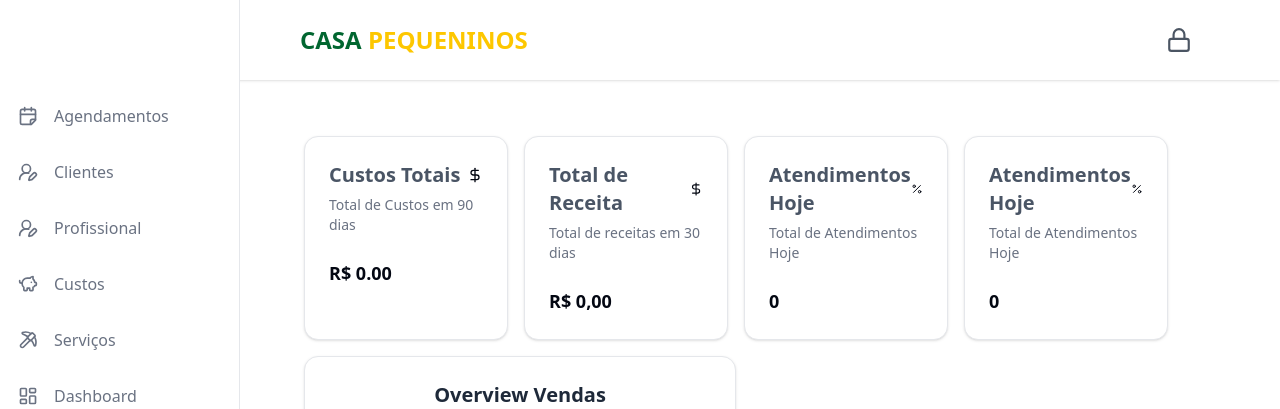
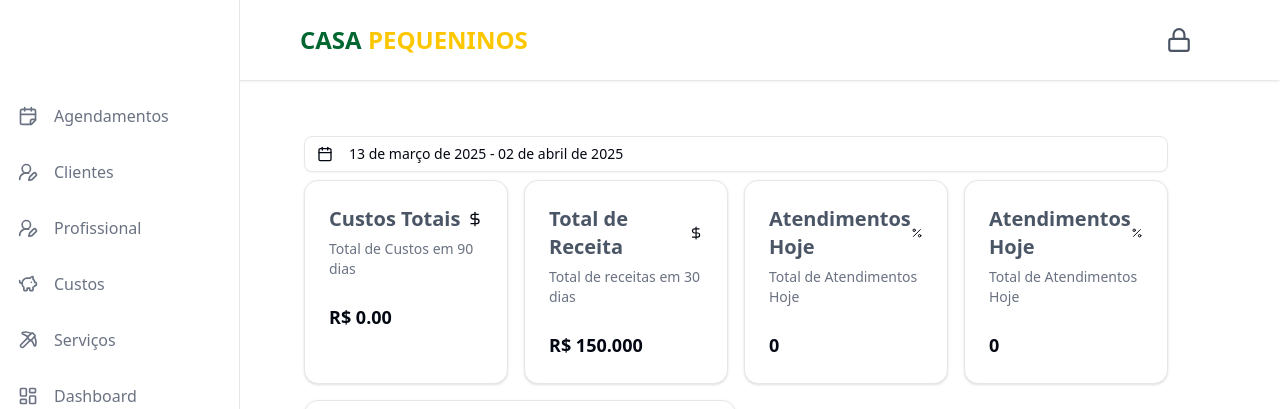
Before and after one commit to PereiraMatheuSilva/dashpequeninos, a Next.js app: page /dashboard/relatorio in a window 1280 px wide. Shown: the top 409 px of the page. Built offline with nearby package versions, Linux system fonts and the light colour scheme; no server answers; the database is empty.

Commit message:
create dashboard

```diff
--- a/package.json
+++ b/package.json
@@ -16,6 +16,7 @@
     "@prisma/client": "^6.4.1",
     "@radix-ui/react-dialog": "^1.1.6",
     "@radix-ui/react-label": "^2.1.2",
+    "@radix-ui/react-popover": "^1.1.6",
     "@radix-ui/react-slot": "^1.1.2",
     "@radix-ui/react-tooltip": "^1.1.8",
     "@tailwindcss/vite": "^4.0.9",
@@ -30,6 +31,7 @@
     "next": "15.2.0",
     "next-auth": "^4.24.11",
     "react": "^19.0.0",
+    "react-day-picker": "^8.10.1",
     "react-dom": "^19.0.0",
     "react-hook-form": "^7.54.2",
     "react-icons": "^5.5.0",
--- a/src/app/dashboard/relatorio/page.tsx
+++ b/src/app/dashboard/relatorio/page.tsx
@@ -1,33 +1,111 @@
+'use client'
+
+import * as React from "react"
 import ChartOverView from '@/components/chart';
-import { Card, CardContent, CardDescription, CardHeader, CardTitle } from '@/components/ui/card';
-import { DollarSign, DollarSignIcon, Percent, Users } from 'lucide-react';
-import prismaCliente from '@/lib/prisma';
+import {
+  Card,
+  CardContent,
+  CardDescription,
+  CardHeader,
+  CardTitle
+} from '@/components/ui/card';
+import { cn } from "@/lib/utils"
+import { Button } from "@/components/ui/button"
+import { Calendar } from "@/components/ui/calendar"
+import {
+  Popover,
+  PopoverContent,
+  PopoverTrigger,
+} from "@/components/ui/popover"
+import { DollarSign, DollarSignIcon, Percent, Calendar as CalendarIcon } from 'lucide-react';
+import { format, addDays } from "date-fns"
+import { DateRange } from "react-day-picker"
+import { ptBR } from "date-fns/locale"  // Adicionando suporte ao português
+import { api } from '@/lib/api';
+import { useState, useEffect } from 'react';
 
-export default async function Relatorio() {
+export function DatePickerWithRange({ date, setDate }: { date: DateRange | undefined; setDate: React.Dispatch<React.SetStateAction<DateRange | undefined>> }) {
+
+  return (
+    <div className="grid gap-2">
+      <Popover>
+        <PopoverTrigger asChild>
+          <Button
+            id="date"
+            variant="outline"
+            className={cn("w-full justify-start text-left font-normal", !date && "text-muted-foreground")}
+          >
+            <CalendarIcon className="mr-2 h-4 w-4" />
+            {date?.from ? (
+              date.to ? (
+                <>
+                  {format(date.from, "dd 'de' LLLL 'de' yyyy", { locale: ptBR })} -{" "}
+                  {format(date.to, "dd 'de' LLLL 'de' yyyy", { locale: ptBR })}
+                </>
+              ) : (
+                format(date.from, "dd 'de' LLLL 'de' yyyy", { locale: ptBR })
+              )
+            ) : (
+              <span>Selecione uma data</span>
+            )}
+          </Button>
+        </PopoverTrigger>
+        <PopoverContent className="w-auto p-0" align="start">
+          <Calendar
+            locale={ptBR}
+            initialFocus
+            mode="range"
+            defaultMonth={new Date()}
+            selected={date}
+            onSelect={(range) => setDate(range || undefined)}
+            numberOfMonths={2}
+          />
+        </PopoverContent>
+      </Popover>
+    </div>
+  );
+}
+
+
+export default function Relatorio() {
+  const [date, setDate] = React.useState<DateRange | undefined>({
+    from: new Date(),
+    to: addDays(new Date(), 20),
+  });
+
+  const [totalAtendimentos, setTotalAtendimentos] = useState<number | null>(null);
+
+  async function fetchAtendimentos(startDate?: Date, endDate?: Date) {
+    if (!startDate || !endDate) return;
+
     try {
-    const appointments = await prismaCliente.appointment.findMany({
-      where: {
-        date: {
-          gte: new Date('2025-02-01'),
-          lte: new Date('2025-03-12'),
-        },
+      const response = await api.get("/api/dashboard/total-atendimentos", {
+        params: {
+          startDate: startDate.toISOString(),
+          endDate: endDate.toISOString(),
         },
       });
 
-    const receitaTotal = appointments.reduce((total, appointment) => total + appointment.value, 0);
+      setTotalAtendimentos(response.data.totalAtendimentos);
+    } catch (error) {
+      console.error("Erro ao buscar atendimentos:", error);
+    }
+  }
 
-    const totalAtendimentos = await prismaCliente.appointment.count({
-      where: {
-        date: {
-          gte: new Date('2025-02-01'),
-          lte: new Date('2025-03-12'),
-        },
-      },
-    });
+  useEffect(() => {
+    if (date?.from && date?.to) {
+      fetchAtendimentos(date.from, date.to);
+    }
+  }, [date]);
 
 
   return (
     <main className='p-4'>
+      <section className='grid-cols-1 mb-2'>
+        <DatePickerWithRange date={date} setDate={setDate} />
+
+      </section>
+
       <section className='grid grid-cols-2 lg:grid-cols-4 gap-4'>
         <Card>
           <CardHeader>
@@ -60,7 +138,7 @@ export default async function Relatorio() {
           </CardHeader>
           <CardContent>
             <p className='text-base sm:text-lg font-bold'>
-                R$ {receitaTotal.toLocaleString('pt-BR', { minimumFractionDigits: 2, maximumFractionDigits: 2 })}
+              R$ 150.000
             </p>
           </CardContent>
         </Card>
@@ -101,16 +179,8 @@ export default async function Relatorio() {
       </section>
 
       <section className='mt-4 flex flex-col md:flex-row gap-4'>
-          <ChartOverView></ChartOverView>
+        <ChartOverView />
       </section>
     </main>
   );
-  } catch (error) {
-    console.error('Erro ao buscar dados:', error);
-    return (
-      <main className='p-4'>
-        <p>Erro ao carregar dados do relatório.</p>
-      </main>
-    );
 }
-}
--- /dev/null
+++ b/src/components/ui/calendar.tsx
@@ -0,0 +1,75 @@
+"use client"
+
+import * as React from "react"
+import { ChevronLeft, ChevronRight } from "lucide-react"
+import { DayPicker } from "react-day-picker"
+
+import { cn } from "@/lib/utils"
+import { buttonVariants } from "@/components/ui/button"
+
+function Calendar({
+  className,
+  classNames,
+  showOutsideDays = true,
+  ...props
+}: React.ComponentProps<typeof DayPicker>) {
+  return (
+    <DayPicker
+      showOutsideDays={showOutsideDays}
+      className={cn("p-3", className)}
+      classNames={{
+        months: "flex flex-col sm:flex-row gap-2",
+        month: "flex flex-col gap-4",
+        caption: "flex justify-center pt-1 relative items-center w-full",
+        caption_label: "text-sm font-medium",
+        nav: "flex items-center gap-1",
+        nav_button: cn(
+          buttonVariants({ variant: "outline" }),
+          "size-7 bg-transparent p-0 opacity-50 hover:opacity-100"
+        ),
+        nav_button_previous: "absolute left-1",
+        nav_button_next: "absolute right-1",
+        table: "w-full border-collapse space-x-1",
+        head_row: "flex",
+        head_cell:
+          "text-muted-foreground rounded-md w-8 font-normal text-[0.8rem]",
+        row: "flex w-full mt-2",
+        cell: cn(
+          "relative p-0 text-center text-sm focus-within:relative focus-within:z-20 [&:has([aria-selected])]:bg-accent [&:has([aria-selected].day-range-end)]:rounded-r-md",
+          props.mode === "range"
+            ? "[&:has(>.day-range-end)]:rounded-r-md [&:has(>.day-range-start)]:rounded-l-md first:[&:has([aria-selected])]:rounded-l-md last:[&:has([aria-selected])]:rounded-r-md"
+            : "[&:has([aria-selected])]:rounded-md"
+        ),
+        day: cn(
+          buttonVariants({ variant: "ghost" }),
+          "size-8 p-0 font-normal aria-selected:opacity-100"
+        ),
+        day_range_start:
+          "day-range-start aria-selected:bg-primary aria-selected:text-primary-foreground",
+        day_range_end:
+          "day-range-end aria-selected:bg-primary aria-selected:text-primary-foreground",
+        day_selected:
+          "bg-primary text-primary-foreground hover:bg-primary hover:text-primary-foreground focus:bg-primary focus:text-primary-foreground",
+        day_today: "bg-accent text-accent-foreground",
+        day_outside:
+          "day-outside text-muted-foreground aria-selected:text-muted-foreground",
+        day_disabled: "text-muted-foreground opacity-50",
+        day_range_middle:
+          "aria-selected:bg-accent aria-selected:text-accent-foreground",
+        day_hidden: "invisible",
+        ...classNames,
+      }}
+      components={{
+        IconLeft: ({ className, ...props }) => (
+          <ChevronLeft className={cn("size-4", className)} {...props} />
+        ),
+        IconRight: ({ className, ...props }) => (
+          <ChevronRight className={cn("size-4", className)} {...props} />
+        ),
+      }}
+      {...props}
+    />
+  )
+}
+
+export { Calendar }
--- /dev/null
+++ b/src/components/ui/popover.tsx
@@ -0,0 +1,48 @@
+"use client"
+
+import * as React from "react"
+import * as PopoverPrimitive from "@radix-ui/react-popover"
+
+import { cn } from "@/lib/utils"
+
+function Popover({
+  ...props
+}: React.ComponentProps<typeof PopoverPrimitive.Root>) {
+  return <PopoverPrimitive.Root data-slot="popover" {...props} />
+}
+
+function PopoverTrigger({
+  ...props
+}: React.ComponentProps<typeof PopoverPrimitive.Trigger>) {
+  return <PopoverPrimitive.Trigger data-slot="popover-trigger" {...props} />
+}
+
+function PopoverContent({
+  className,
+  align = "center",
+  sideOffset = 4,
+  ...props
+}: React.ComponentProps<typeof PopoverPrimitive.Content>) {
+  return (
+    <PopoverPrimitive.Portal>
+      <PopoverPrimitive.Content
+        data-slot="popover-content"
+        align={align}
+        sideOffset={sideOffset}
+        className={cn(
+          "bg-popover text-popover-foreground data-[state=open]:animate-in data-[state=closed]:animate-out data-[state=closed]:fade-out-0 data-[state=open]:fade-in-0 data-[state=closed]:zoom-out-95 data-[state=open]:zoom-in-95 data-[side=bottom]:slide-in-from-top-2 data-[side=left]:slide-in-from-right-2 data-[side=right]:slide-in-from-left-2 data-[side=top]:slide-in-from-bottom-2 z-50 w-72 rounded-md border p-4 shadow-md outline-hidden",
+          className
+        )}
+        {...props}
+      />
+    </PopoverPrimitive.Portal>
+  )
+}
+
+function PopoverAnchor({
+  ...props
+}: React.ComponentProps<typeof PopoverPrimitive.Anchor>) {
+  return <PopoverPrimitive.Anchor data-slot="popover-anchor" {...props} />
+}
+
+export { Popover, PopoverTrigger, PopoverContent, PopoverAnchor }
```
Also changed, not shown: 1 other file (tests, documents, lock files or other folders). Lines whose indentation alone changed are shown as unchanged.
